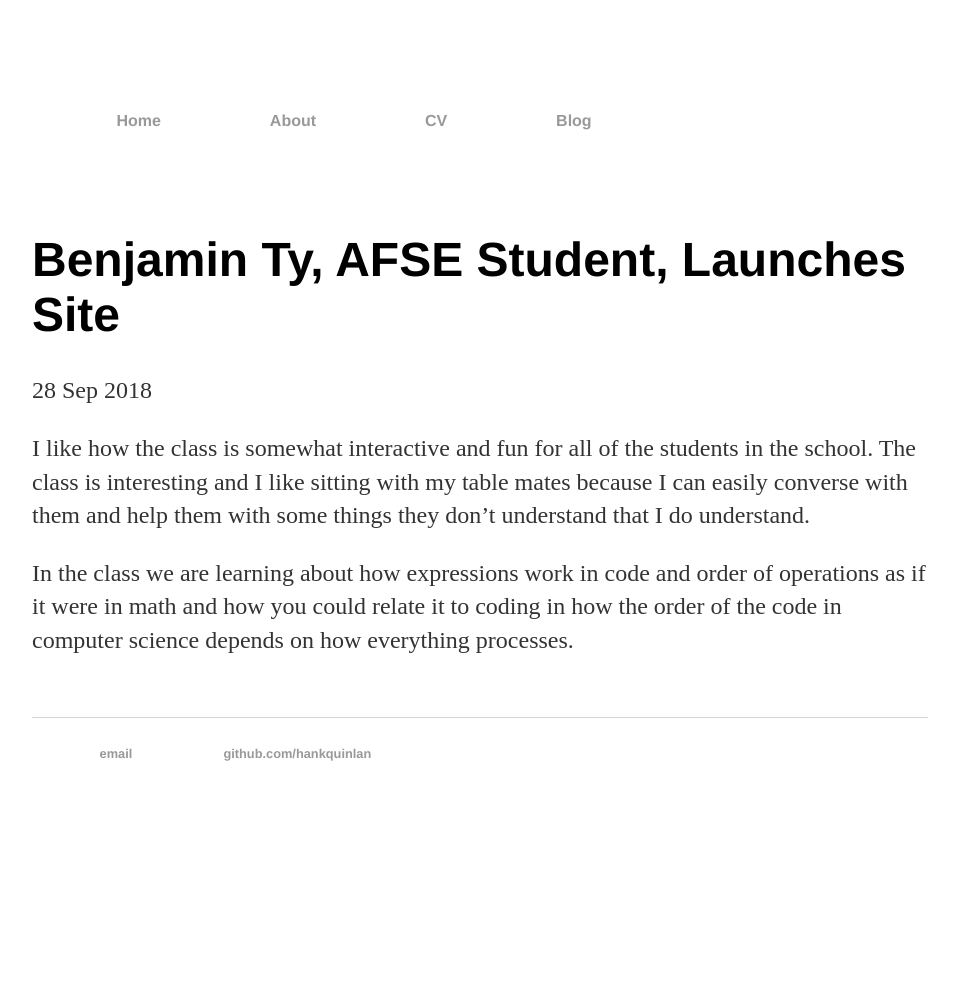
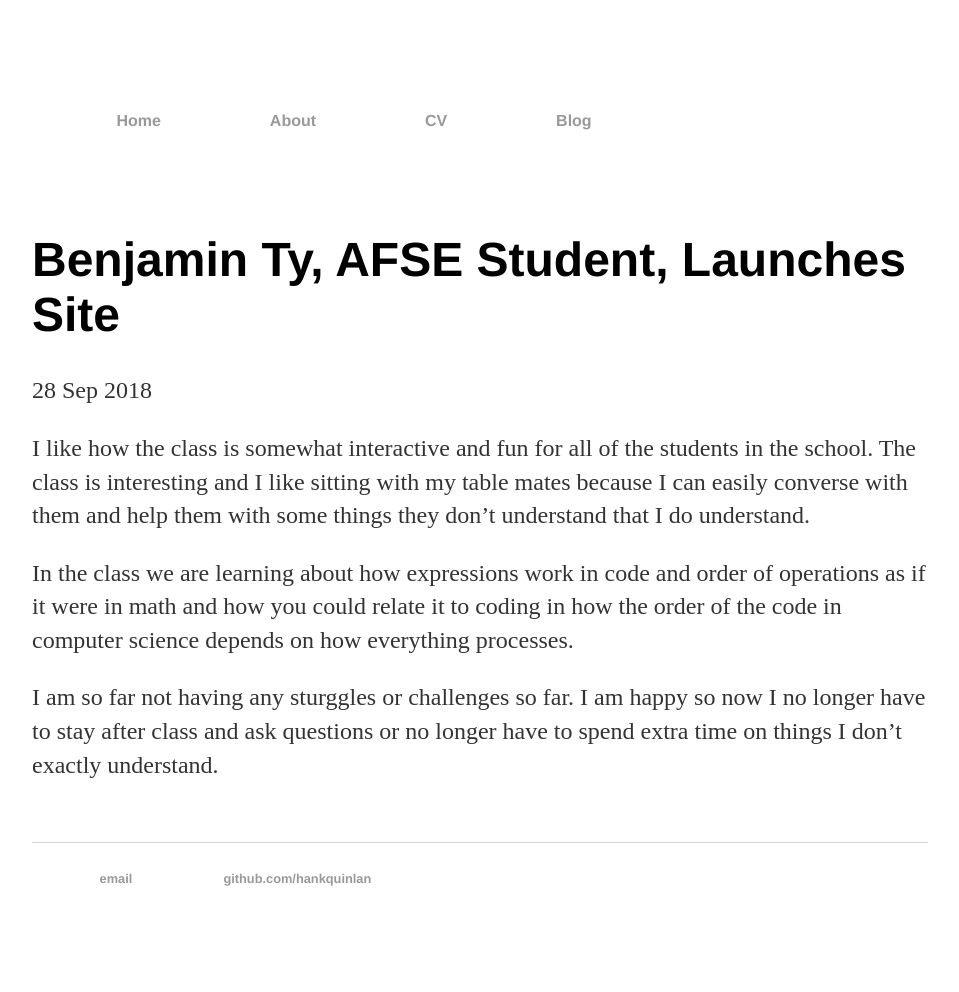
Before and after one commit to benjamint7604/benjamint7604.github.io, a Jekyll site: the page built from _posts/2018-09-28-Weekly-Reflection-02.md, in a window 1280 px wide. Shown: the whole page, without its empty margins (160-1119 px from the left). Built offline with Jekyll 4.4.1, drawn with Linux system fonts in a browser that asks for light colours; before the commit the page ends 900 px from its top, so only the background shows below that.

Commit message:
Update 2018-09-28-Weekly-Reflection-02.md

```diff
--- a/_posts/2018-09-28-Weekly-Reflection-02.md
+++ b/_posts/2018-09-28-Weekly-Reflection-02.md
@@ -7,3 +7,5 @@ date: 2018-09-28
 I like how the class is somewhat interactive and fun for all of the students in the school. The class is interesting and I like sitting with my table mates because I can easily converse with them and help them with some things they don't understand that I do understand.
 
 In the class we are learning about how expressions work in code and order of operations as if it were in math and how you could relate it to coding in how the order of the code in computer science depends on how everything processes.
+
+I am so far not having any sturggles or challenges so far. I am happy so now I no longer have to stay after class and ask questions or no longer have to spend extra time on things I don't exactly understand.
```
